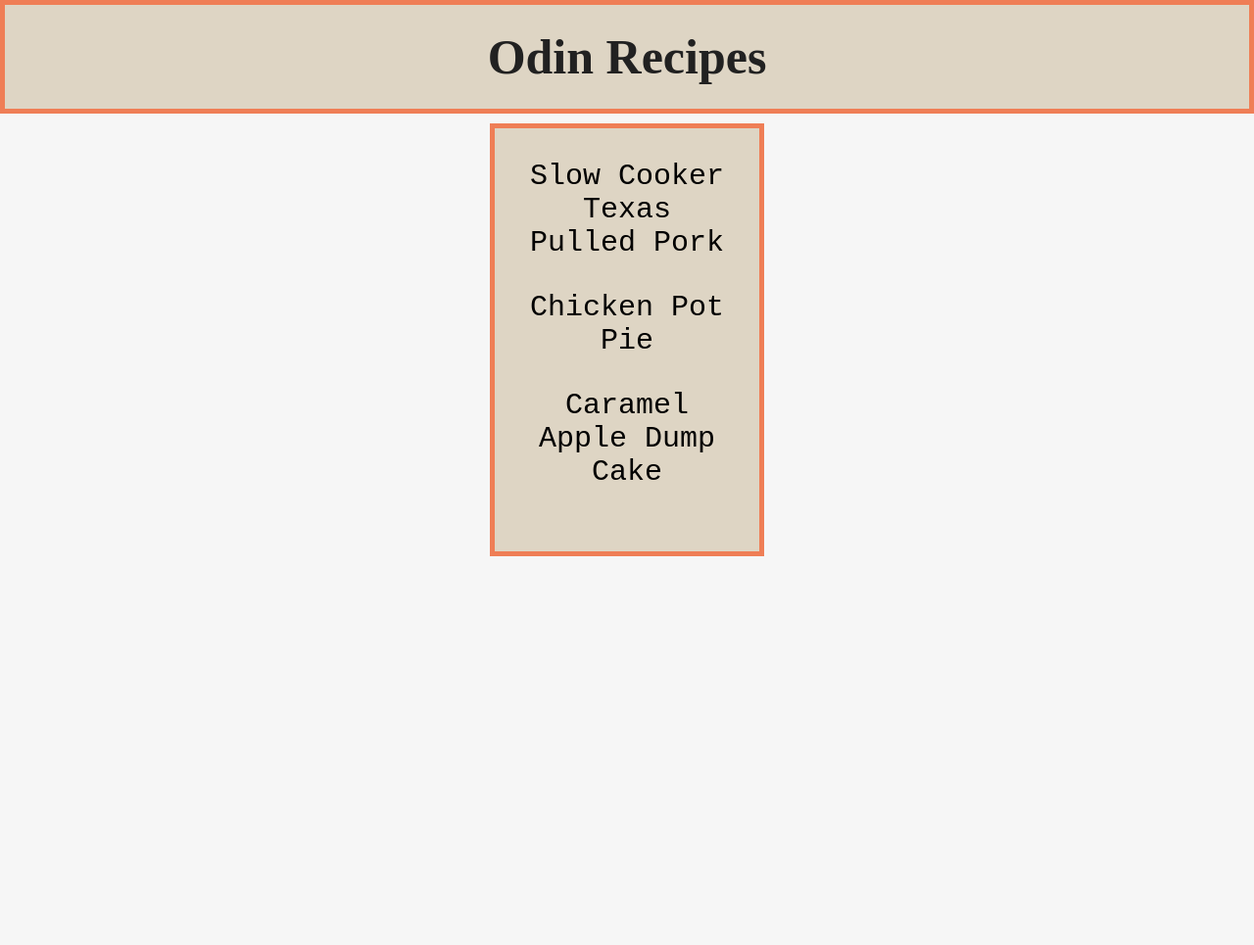
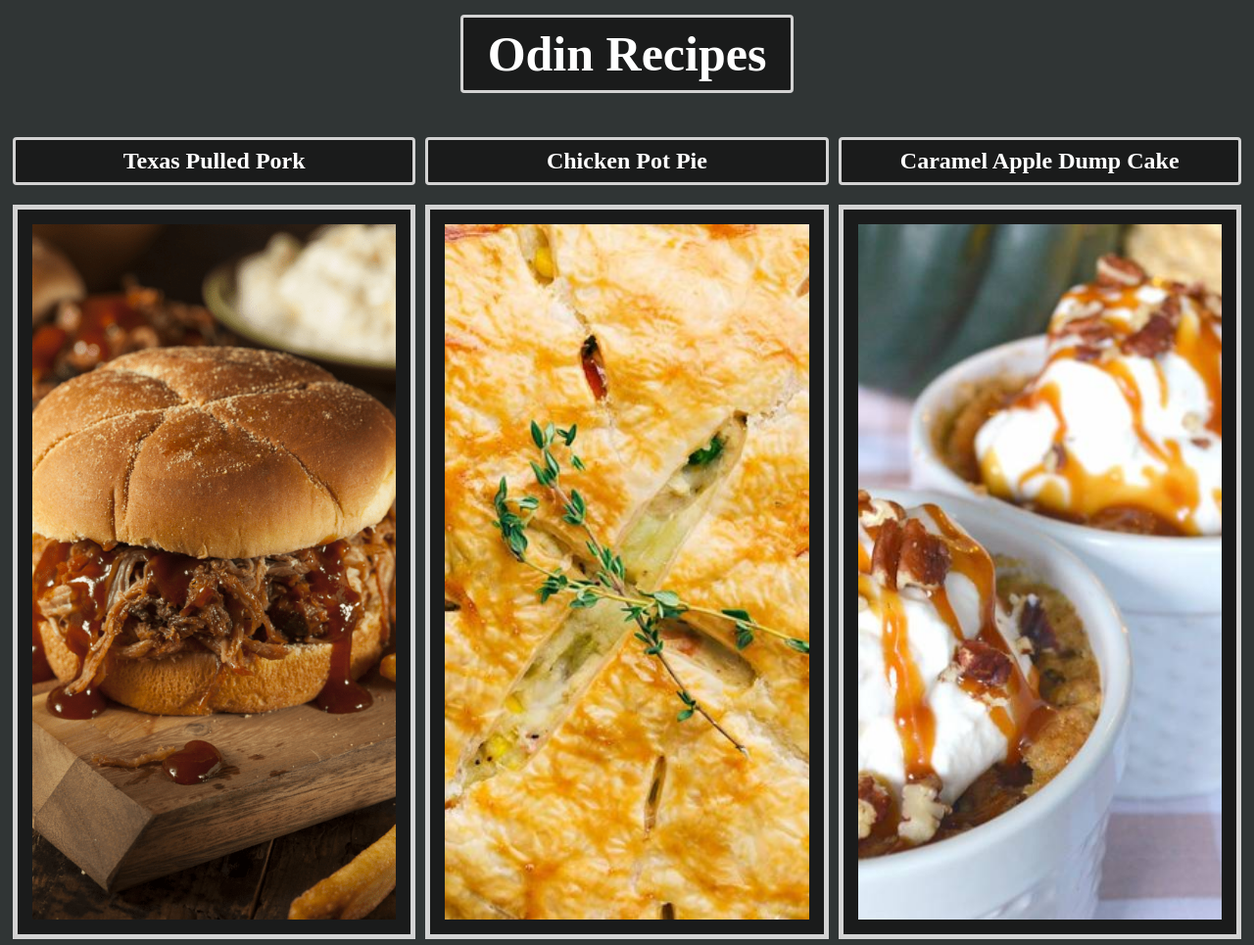
Before and after one commit to Uhsendin/odin-recipes, a plain HTML site: page index.html in a window 1280 px wide. Shown: the whole page at 98% size. Before the commit the page ends 800 px from the top, so only its background shows below. Drawn offline with Linux system fonts and the light colour scheme.

Commit message:
Updated CSS on Homepage

```diff
--- /dev/null
+++ b/homepage.css
@@ -0,0 +1,87 @@
+body {
+  background-color: rgb(48, 53, 53);
+  color: white;
+}
+
+h1 {
+  text-align: center;
+  font-size: 50px;
+  background-color: rgb(26, 27, 27);
+  width: 340px;
+  margin: 15px auto 20px auto;
+  padding: 8px;
+  border-radius: 4px;
+  border: 3px solid lightgray;
+}
+
+* {
+  box-sizing: border-box;
+}
+.image {
+  float: left;
+  width: 33.33%;
+  padding: 5px;
+}
+
+h2 {
+    text-align: center;
+    background-color: rgb(26, 27, 27);
+    width: 100%;
+    padding: 8px;
+    border-radius: 4px;
+    border: 3px solid lightgray;
+}
+
+.image #pic {
+  width: 100%;
+  height: 750px;
+  object-fit: cover;
+  padding: 15px;
+  background-color: rgb(26, 27, 27);
+  border: 5px solid lightgray;
+}
+
+.clearfix {
+  content: "";
+  clear: both;
+  display: table;
+}
+
+
+/* .column {
+  float: left;
+  width: 33.33%;
+  padding: 5px;
+}
+
+div img {
+  width: 100%;
+  height: 550.89px;
+  object-fit: cover;
+  border-radius: 10px;
+  background-color: yellow;
+  margin-top: 100px;
+}
+
+.row::after {
+    content: "";
+    display: table;
+    clear: both;
+} */
+
+/*------------------DONT USE-----------------------------------*/
+/* img {
+    width: 100%;
+    height: 350px;
+}
+.recipes-box {
+    box-sizing: border-box;
+}
+
+.recipe {
+    float: left;
+    width: 33.33%;
+    padding: 0px;
+
+
+} */
--- a/index.html
+++ b/index.html
@@ -4,21 +4,36 @@
     <meta charset="UTF-8" />
     <meta http-equiv="X-UA-Compatible" content="IE=edge" />
     <meta name="viewport" content="width=device-width, initial-scale=1.0" />
-    <link rel="stylesheet" href="shared-styles.css">
+    <link rel="stylesheet" href="homepage.css" />
     <title>Odin Recipes</title>
   </head>
   <body>
     <main>
-      <h1>Odin Recipes</h1>
-      <ul>
-        <li>
-          <a href="recipes/pulled-pork.html">Slow Cooker Texas Pulled Pork</a>
-        </li>
-        <li><a href="recipes/chicken-pot-pie.html">Chicken Pot Pie</a></li>
-        <li>
-          <a href="recipes/caramel-apple-cake.html"> Caramel Apple Dump Cake</a>
-        </li>
-      </ul>
+      <head>
+        <h1>Odin Recipes</h1>
+      </head>
+      <section class="recipes-box">
+        <div class="clearfix">
+          <div class="image">
+            <h2>Texas Pulled Pork</h2>
+            <a href="recipes/pulled-pork.html">
+              <img id="pic" src="images/pork-home.png" alt="" />
+            </a>
+          </div>
+          <div class="image">
+            <h2>Chicken Pot Pie</h2>
+            <a href="recipes/chicken-pot-pie.html">
+              <img id="pic" src="images/easy-chicken-pot-pie.jpg" alt="" />
+            </a>
+          </div>
+          <div class="image">
+            <h2>Caramel Apple Dump Cake</h2>
+            <a href="recipes/caramel-apple-cake.html">
+              <img id="pic" src="images/new-apple.jpg" alt="" />
+            </a>
+          </div>
+        </div>
+      </section>
     </main>
   </body>
 </html>
--- a/shared-styles.css
+++ /dev/null
@@ -1,43 +0,0 @@
-body {
-background-color: #f6f6f6;
-margin: 0;
-padding: 0;
-font-family: "Times New Roman", sans-serif;
-}
-h1 {
-    font-size: 50px;
-    color: #212121;
-    text-align: center;
-    margin: 0px;
-    background-color: #ded5c4;
-    width: auto;
-    padding: 24px;
-    border: 5px solid #ef7e56;
-}
-ul {
-    color: #BDBDBD;
-    text-align: center;
-    background-color: #ded5c4;
-    margin: 10px 500px 5px 500px;
-    padding: 32px;
-    border: 5px solid #ef7e56;
-    font-family: monospace ,sans-serif;
-
-}
-li {
-   list-style-type: none;
-   font-size: 30px;
-   margin-bottom: 32px;
-
-}
-a {
-    text-decoration: none;
-    color: #000000;
-}
-a:hover {
-    border: 6px solid #ef7e56;
-    background-color: #f9f9f9;
-    border-radius: 3px;
-    padding: 10px;
-    margin: 10px;
-}
```
Also changed, not shown: images/easy-chicken-pot-pie.jpg (added), images/new-apple.jpg (added), images/pork-home.png (added).
